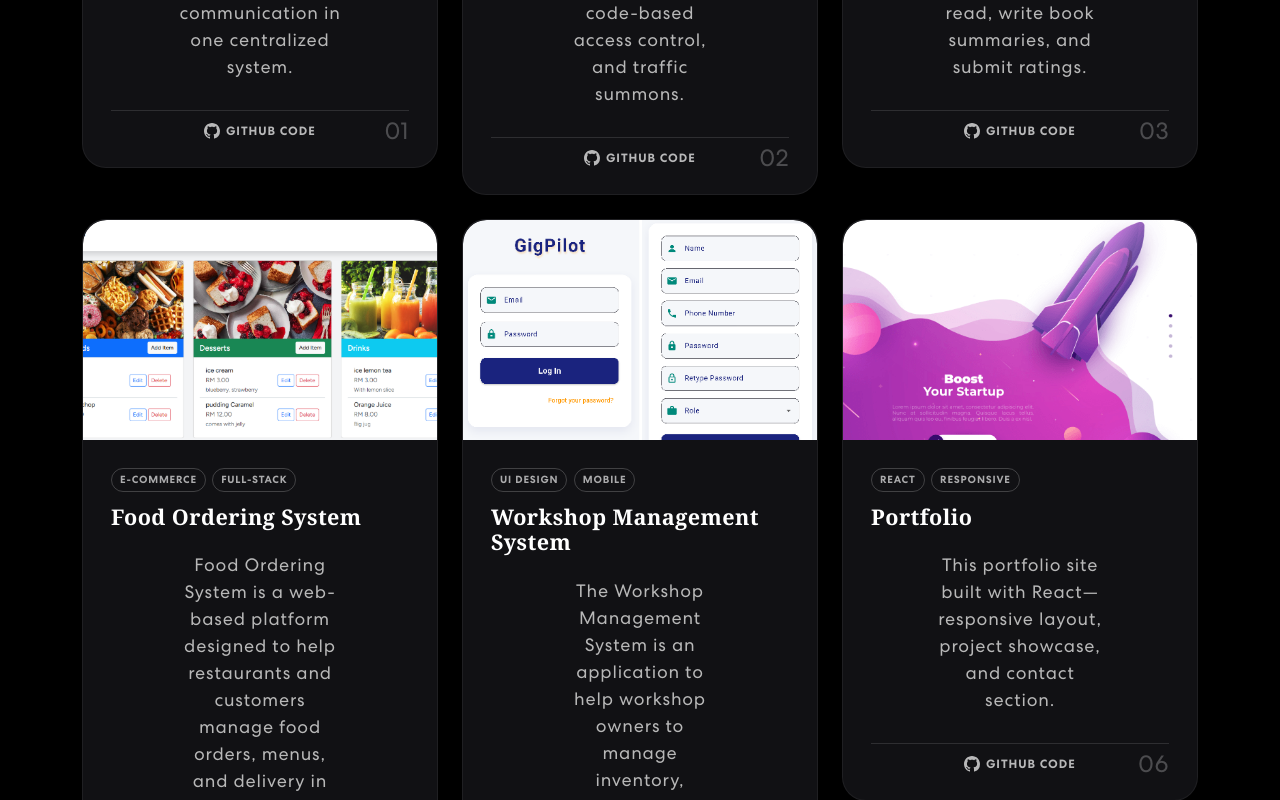
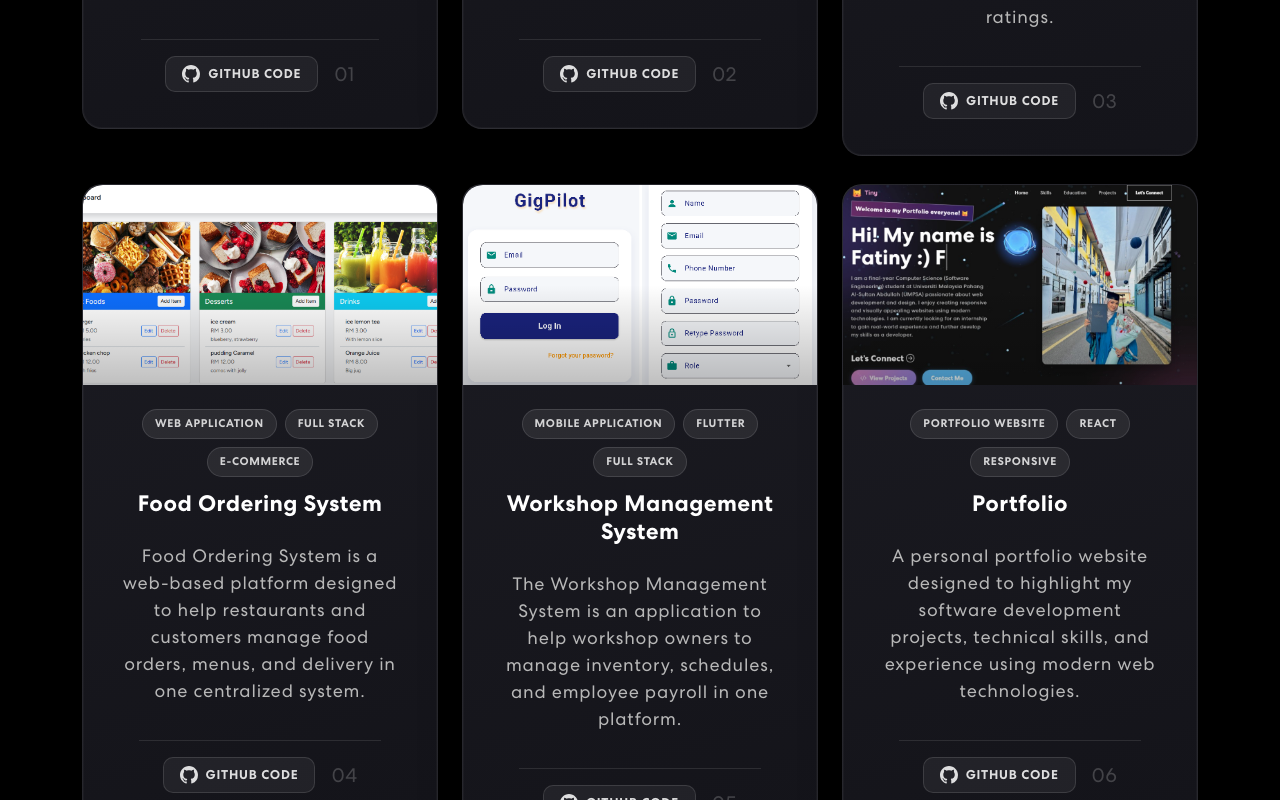
Before and after one commit to NabihahFatiny/personal-portfolio, a React (Create React App) app: page / in a window 1280 px wide. Shown: the part 4180-4980 px from the top of the page. Built offline with nearby package versions, Linux system fonts and the light colour scheme.

Commit message:
update card

```diff
--- a/public/index.html
+++ b/public/index.html
@@ -10,7 +10,7 @@
     <link href="https://fonts.googleapis.com/css2?family=Quicksand:wght@600;700&display=swap" rel="stylesheet">
     <meta
       name="description"
-      content="Web site created using create-react-app"
+      content="Tiny Portfolio - Fatiny's personal portfolio showcasing projects and skills"
     />
     <link rel="apple-touch-icon" href="%PUBLIC_URL%/logo192.png" />
     <!--
@@ -27,7 +27,7 @@
       work correctly both with client-side routing and a non-root public URL.
       Learn how to configure a non-root public URL by running `npm run build`.
     -->
-    <title>React App</title>
+    <title>tinyportfolio</title>
   </head>
   <body>
     <noscript>You need to enable JavaScript to run this app.</noscript>
--- a/server.js
+++ b/server.js
@@ -15,8 +15,8 @@ console.log(process.env.EMAIL_PASS);
 const contactEmail = nodemailer.createTransport({
   service: 'gmail',
   auth: {
-    user: "********@gmail.com",
-    pass: ""
+    user: process.env.EMAIL_USER || "nurnabihahfatiny545@gmail.com",
+    pass: process.env.EMAIL_PASS || ""
   },
 });
 
@@ -35,7 +35,7 @@ router.post("/contact", (req, res) => {
   const phone = req.body.phone;
   const mail = {
     from: name,
-    to: "********@gmail.com",
+    to: "nurnabihahfatiny545@gmail.com",
     subject: "Contact Form Submission - Portfolio",
     html: `<p>Name: ${name}</p>
            <p>Email: ${email}</p>
--- a/src/App.css
+++ b/src/App.css
@@ -816,9 +816,10 @@ nav.navbar .navbar-toggler[aria-expanded="true"] .navbar-toggler-icon {
   font-size: 18px;
   letter-spacing: 0.8px;
   line-height: 1.5em;
-  margin: 14px auto 30px auto;
+  margin: 14px auto 36px auto;
   text-align: center;
-  width: 56%;
+  max-width: 640px;
+  width: 90%;
 }
 .project .nav.nav-pills {
   width: 72%;
@@ -918,96 +919,132 @@ nav.navbar .navbar-toggler[aria-expanded="true"] .navbar-toggler-icon {
   letter-spacing: 0.8px;
 }
 
-/* New project card (reference layout) */
+/* Project cards row – centered grid */
+.project-cards-row {
+  justify-content: center;
+}
+
+/* Project cards – centered, polished layout */
 .project-card {
-  background: rgba(18, 18, 22, 0.95);
-  border-radius: 24px;
-  margin-bottom: 24px;
-  border: 1px solid rgba(255, 255, 255, 0.06);
+  background: linear-gradient(165deg, rgba(28, 28, 35, 0.98) 0%, rgba(20, 20, 26, 0.99) 100%);
+  border-radius: 20px;
+  margin-bottom: 28px;
+  border: 1px solid rgba(255, 255, 255, 0.08);
   display: flex;
   flex-direction: column;
-  min-height: 380px;
+  min-height: 400px;
   overflow: hidden;
+  box-shadow: 0 10px 40px rgba(0, 0, 0, 0.35), 0 0 0 1px rgba(255, 255, 255, 0.03) inset;
+  transition: transform 0.3s ease, box-shadow 0.3s ease;
+}
+.project-card:hover {
+  transform: translateY(-6px);
+  box-shadow: 0 20px 50px rgba(0, 0, 0, 0.45), 0 0 0 1px rgba(170, 54, 124, 0.15);
+  border-color: rgba(170, 54, 124, 0.2);
 }
 .project-card-img {
   width: 100%;
   overflow: hidden;
-  border-radius: 24px 24px 0 0;
+  border-radius: 20px 20px 0 0;
   flex-shrink: 0;
+  position: relative;
+}
+.project-card-img::after {
+  content: "";
+  position: absolute;
+  inset: 0;
+  background: linear-gradient(180deg, transparent 50%, rgba(0, 0, 0, 0.25) 100%);
+  pointer-events: none;
 }
 .project-card-img img {
   width: 100%;
-  height: 220px;
+  height: 200px;
   object-fit: cover;
   display: block;
   vertical-align: top;
 }
 .project-card-body {
-  padding: 1.75rem;
+  padding: 1.5rem 1.5rem 1.25rem;
   display: flex;
   flex-direction: column;
   flex: 1;
+  text-align: center;
+  align-items: center;
 }
 .project-card-tags {
   display: flex;
   flex-wrap: wrap;
-  gap: 0.4rem;
-  margin-bottom: 0.75rem;
+  justify-content: center;
+  gap: 0.5rem;
+  margin-bottom: 0.85rem;
 }
 .project-card-tag {
-  padding: 0.2rem 0.5rem;
+  padding: 0.35rem 0.75rem;
   border-radius: 999px;
-  font-size: 0.65rem;
+  font-size: 0.7rem;
   font-weight: 600;
-  letter-spacing: 0.08em;
-  color: rgba(255, 255, 255, 0.65);
-  border: 1px solid rgba(255, 255, 255, 0.2);
-  background: transparent;
+  letter-spacing: 0.06em;
+  color: rgba(255, 255, 255, 0.8);
+  background: rgba(255, 255, 255, 0.08);
+  border: 1px solid rgba(255, 255, 255, 0.12);
+  transition: background 0.2s, border-color 0.2s;
+}
+.project-card:hover .project-card-tag {
+  background: rgba(170, 54, 124, 0.15);
+  border-color: rgba(170, 54, 124, 0.3);
 }
 .project-card-title {
-  font-size: 1.35rem;
+  font-size: 1.4rem;
   font-weight: 700;
   color: #fff;
   letter-spacing: 0.02em;
-  margin-bottom: 0.5rem;
-  font-family: Georgia, "Times New Roman", serif;
+  margin-bottom: 0.6rem;
+  line-height: 1.25;
+  width: 100%;
 }
 .project-card-desc {
-  font-size: 0.875rem;
-  color: rgba(255, 255, 255, 0.6);
-  line-height: 1.45;
+  font-size: 0.9rem;
+  color: rgba(255, 255, 255, 0.62);
+  line-height: 1.5;
   margin-bottom: 1rem;
   flex: 1;
+  max-width: 100%;
+  text-align: center;
 }
 .project-card-footer {
   display: flex;
   justify-content: center;
   align-items: center;
-  padding-top: 0.75rem;
-  border-top: 1px solid rgba(255, 255, 255, 0.12);
-  position: relative;
+  gap: 1rem;
+  padding: 1rem 1.5rem;
+  border-top: 1px solid rgba(255, 255, 255, 0.1);
+  margin-top: auto;
 }
 .project-card-link {
   display: inline-flex;
   align-items: center;
-  gap: 0.35rem;
-  font-size: 0.75rem;
+  gap: 0.5rem;
+  font-size: 0.8rem;
   font-weight: 600;
-  letter-spacing: 0.08em;
-  color: rgba(255, 255, 255, 0.7);
+  letter-spacing: 0.06em;
+  color: rgba(255, 255, 255, 0.85);
   text-decoration: none;
-  transition: color 0.2s;
+  padding: 0.5rem 1rem;
+  border-radius: 10px;
+  background: rgba(255, 255, 255, 0.06);
+  border: 1px solid rgba(255, 255, 255, 0.12);
+  transition: color 0.2s, background 0.2s, border-color 0.2s;
 }
 .project-card-link:hover {
-  color: #db2777;
+  color: #fff;
+  background: linear-gradient(135deg, #aa367c 0%, #6b3fa3 100%);
+  border-color: transparent;
 }
 .project-card-num {
-  font-size: 1.5rem;
-  font-weight: 300;
-  color: rgba(255, 255, 255, 0.25);
+  font-size: 1.25rem;
+  font-weight: 400;
+  color: rgba(255, 255, 255, 0.2);
   letter-spacing: 0.02em;
-  position: absolute;
-  right: 0;
 }
 
 .background-image-right {
--- a/src/components/ProjectCard.js
+++ b/src/components/ProjectCard.js
@@ -29,7 +29,7 @@ export const ProjectCard = ({
           <p className="project-card-desc">{description}</p>
           <div className="project-card-footer">
             <a href={codeUrl} target="_blank" rel="noopener noreferrer" className="project-card-link">
-              <Github size={16} /> GITHUB CODE
+              <Github size={18} /> GITHUB CODE
             </a>
             {number != null && <span className="project-card-num">{String(number).padStart(2, '0')}</span>}
           </div>
--- a/src/components/Projects.js
+++ b/src/components/Projects.js
@@ -2,7 +2,6 @@ import { Container, Row, Col } from "react-bootstrap";
 import { ProjectCard } from "./ProjectCard";
 import projImg1 from "../assets/img/project-img1.png";
 import projImg2 from "../assets/img/project-img2.png";
-import projImg3 from "../assets/img/project-img3.png";
 import colorSharp2 from "../assets/img/color-sharp2.png";
 import 'animate.css';
 import TrackVisibility from 'react-on-screen';
@@ -16,7 +15,7 @@ export const Projects = () => {
       imgUrl: (process.env.PUBLIC_URL || "") + "/classconnect-login.png",
       featured: true,
       year: "2024",
-      tags: ["E-COMMERCE", "UI DESIGN", "RESPONSIVE"],
+      tags: ["WEB APPLICATION", "FULL STACK", "RESPONSIVE"],
       link: "#",
       github: "https://github.com/NabihahFatiny/ClassConnect",
       number: 1,
@@ -26,7 +25,7 @@ export const Projects = () => {
       description: "FKPark is a web-based Car Parking Management System, featuring vehicle registration, parking slot booking, QR code-based access control, and traffic summons.",
       imgUrl: (process.env.PUBLIC_URL || "") + "/fkpark-login.png",
       year: "2024",
-      tags: ["WEB APP", "UI DESIGN"],
+      tags: ["WEB APPLICATION", "FULL STACK", "DATABASE"],
       link: "#",
       github: "https://github.com/NabihahFatiny/FKPark",
       number: 2,
@@ -36,7 +35,7 @@ export const Projects = () => {
       description: "A digital platform to help students record and monitor their NILAM reading activities. Students can add books they have read, write book summaries, and submit ratings.",
       imgUrl: (process.env.PUBLIC_URL || "") + "/nilamfyp-login.png",
       year: "2023",
-      tags: ["RESPONSIVE", "FRONTEND"],
+      tags: ["WEB APPLICATION", "FULL STACK", "STUDENT SYSTEM"],
       link: "#",
       github: "https://github.com/NabihahFatiny/nilamfyp",
       number: 3,
@@ -46,7 +45,7 @@ export const Projects = () => {
       description: "Food Ordering System is a web-based platform designed to help restaurants and customers manage food orders, menus, and delivery in one centralized system.",
       imgUrl: (process.env.PUBLIC_URL || "") + "/food-ordering.png",
       year: "2023",
-      tags: ["E-COMMERCE", "FULL-STACK"],
+      tags: ["WEB APPLICATION", "FULL STACK", "E-COMMERCE"],
       link: "#",
       github: "https://github.com/NabihahFatiny/foodsystem",
       number: 4,
@@ -56,17 +55,17 @@ export const Projects = () => {
       description: "The Workshop Management System is an application to help workshop owners to manage inventory, schedules, and employee payroll in one platform.",
       imgUrl: (process.env.PUBLIC_URL || "") + "/workshop-management.png",
       year: "2023",
-      tags: ["UI DESIGN", "MOBILE"],
+      tags: ["MOBILE APPLICATION", "FLUTTER", "FULL STACK"],
       link: "#",
       github: "https://github.com/NabihahFatiny/Workshop-Management-System",
       number: 5,
     },
     {
       title: "Portfolio",
-      description: "This portfolio site built with React—responsive layout, project showcase, and contact section.",
-      imgUrl: projImg3,
+      description: "A personal portfolio website designed to highlight my software development projects, technical skills, and experience using modern web technologies.",
+      imgUrl: (process.env.PUBLIC_URL || "") + "/portfolio-card.png",
       year: "2024",
-      tags: ["REACT", "RESPONSIVE"],
+      tags: ["PORTFOLIO WEBSITE", "REACT", "RESPONSIVE"],
       link: "#",
       github: "https://github.com/NabihahFatiny/personal-portfolio",
       number: 6,
@@ -82,8 +81,8 @@ export const Projects = () => {
               {({ isVisible }) =>
               <div className={isVisible ? "animate__animated animate__fadeIn": ""}>
                 <h2>Projects</h2>
-                <p>Lorem Ipsum is simply dummy text of the printing and typesetting industry. Lorem Ipsum has been the industry's standard dummy text ever since the 1500s, when an unknown printer took a galley of type and scrambled it to make a type specimen book.</p>
-                <Row className={isVisible ? "animate__animated animate__slideInUp" : ""}>
+                <p>My software development projects showcasing my experience in building web and mobile applications using modern technologies such as Flutter, React, and web development tools. These projects demonstrate my skills in system design, UI development, and problem solving.</p>
+                <Row className={`project-cards-row ${isVisible ? "animate__animated animate__slideInUp" : ""}`}>
                   {projects.map((project, index) => (
                     <ProjectCard key={index} {...project} number={project.number ?? index + 1} />
                   ))}
```
Also changed, not shown: public/manifest.json, public/portfolio-card.png (added).
